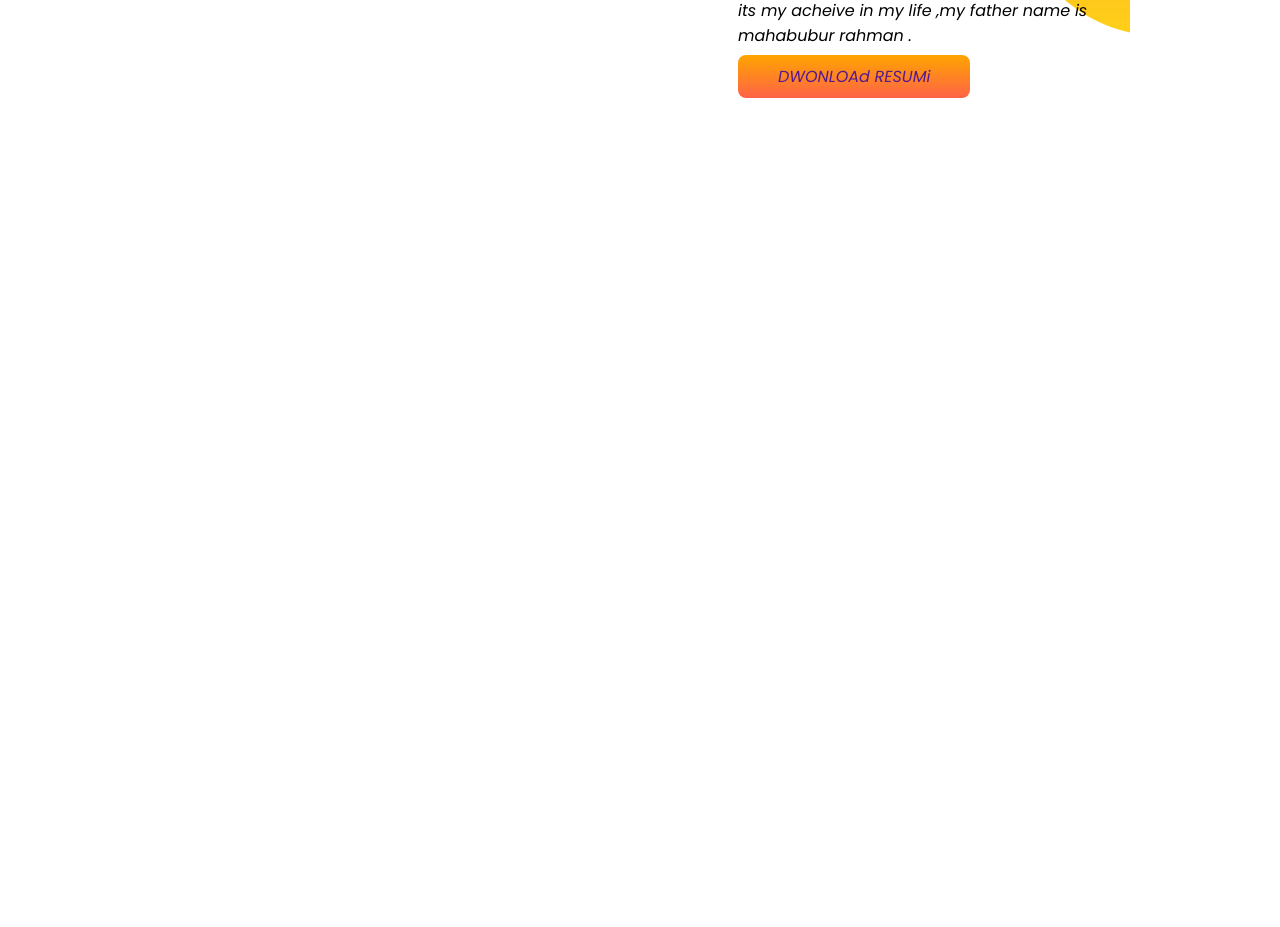
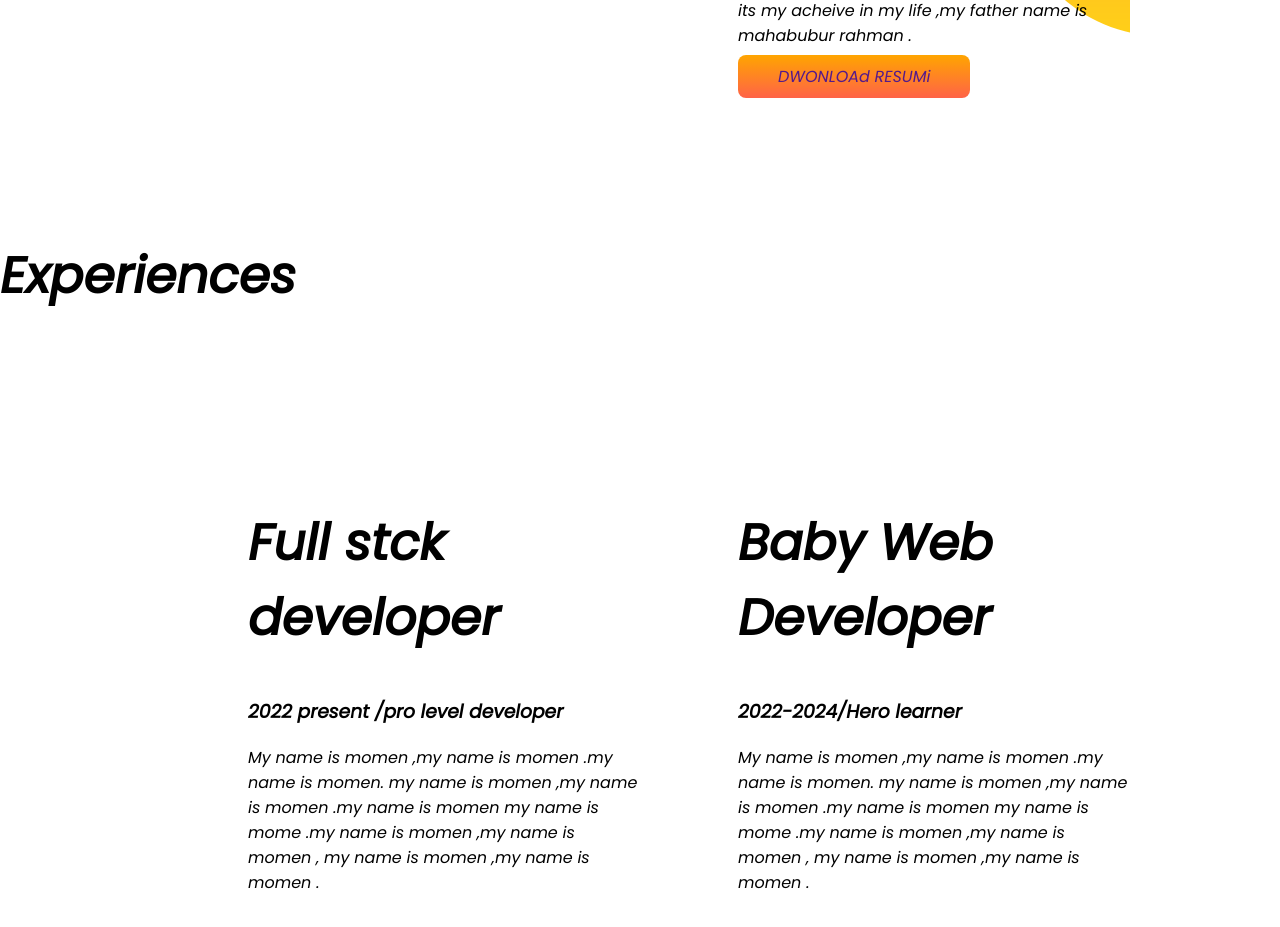
Before and after one commit to momenahmed019024/developer-portfolio, a plain HTML site: page index.html in a window 1280 px wide. Shown: the part 1253-2180 px from the top of the page. Before the commit the page ends 1492 px from the top, so only its background shows below. Drawn offline with Linux system fonts and the light colour scheme.

Commit message:
added style

```diff
--- a/index.html
+++ b/index.html
@@ -13,7 +13,7 @@
 </head>
 
 <body>
-    <section class="top-banner">
+    <section class="top-banner flexible-container">
 
         <div class="helf-width">
             <h1>Welcome To</h1>
@@ -32,7 +32,7 @@
             <img src="momen.png" alt="">
         </div>
     </section>
-    <section class="dream-big">
+    <section class="dream-big flexible-container">
         <div class="helf-width">
             <img src="momen.png" alt="">
         </div>
@@ -49,6 +49,31 @@
         </div>
 
     </section>
+    <section class="experience-area">
+        <h1>Experiences</h1>
+        <div class="flexible-container">
+            <div class="helf-width">
+
+                <h1>Full stck developer</h1>
+                <h3>2022 present /pro level developer</h3>
+                <p>My name is momen ,my name is momen .my name is momen.
+                    my name is momen ,my name is momen .my name is momen
+                    my name is mome .my name is momen ,my name is momen ,
+                    my name is momen ,my name is momen .
+                </p>
+            </div>
+            <div class="helf-width">
+                <h1>Baby Web Developer</h1>
+                <h3>2022-2024/Hero learner</h3>
+                <p>My name is momen ,my name is momen .my name is momen.
+                    my name is momen ,my name is momen .my name is momen
+                    my name is mome .my name is momen ,my name is momen ,
+                    my name is momen ,my name is momen . </p>
+
+            </div>
+        </div>
+
+    </section>
 
 
 </body>
--- a/style.css
+++ b/style.css
@@ -11,7 +11,7 @@ h1 {
     color: orange;
 }
 
-section {
+.flexible-container {
     display: flex;
     margin: 150px;
 }
```
